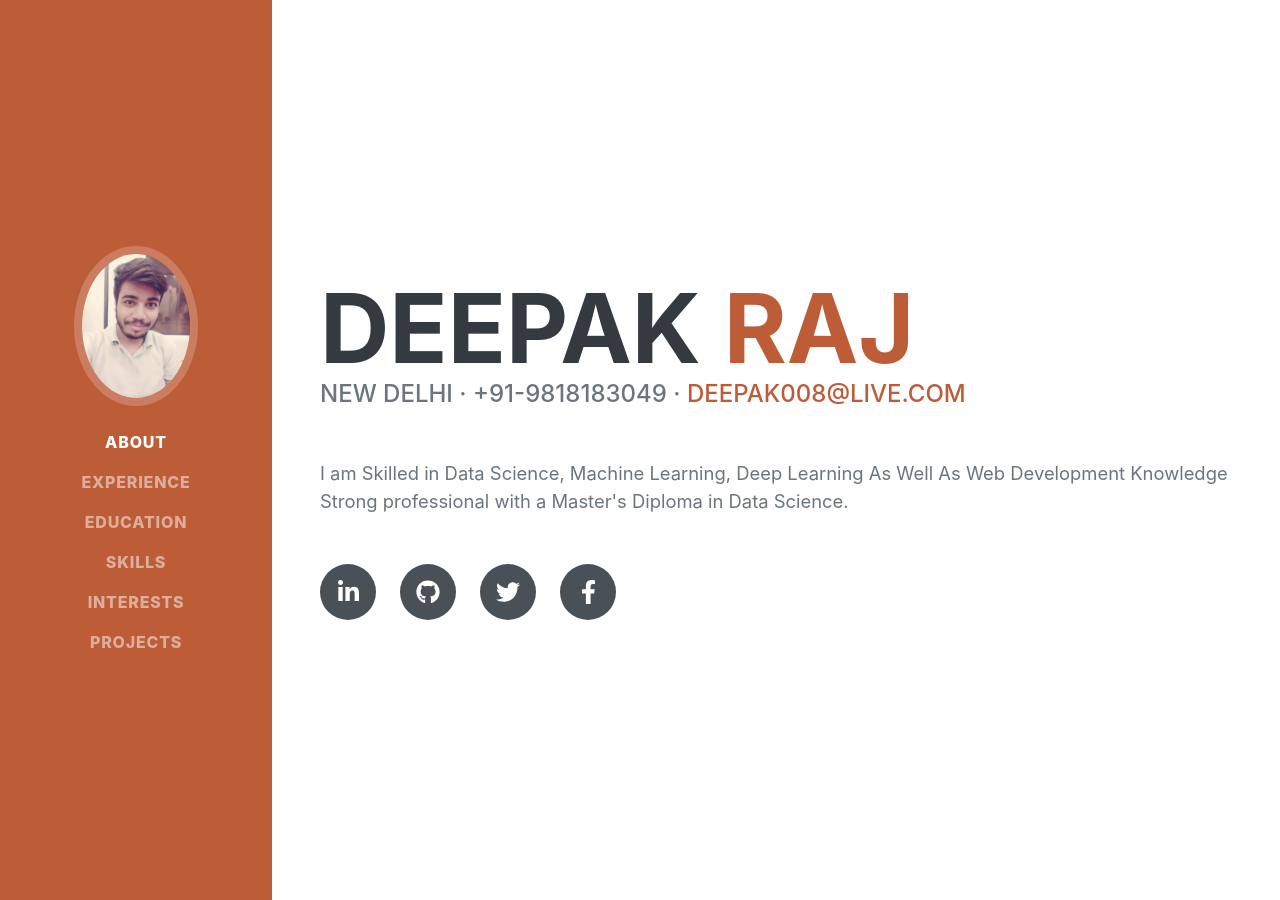
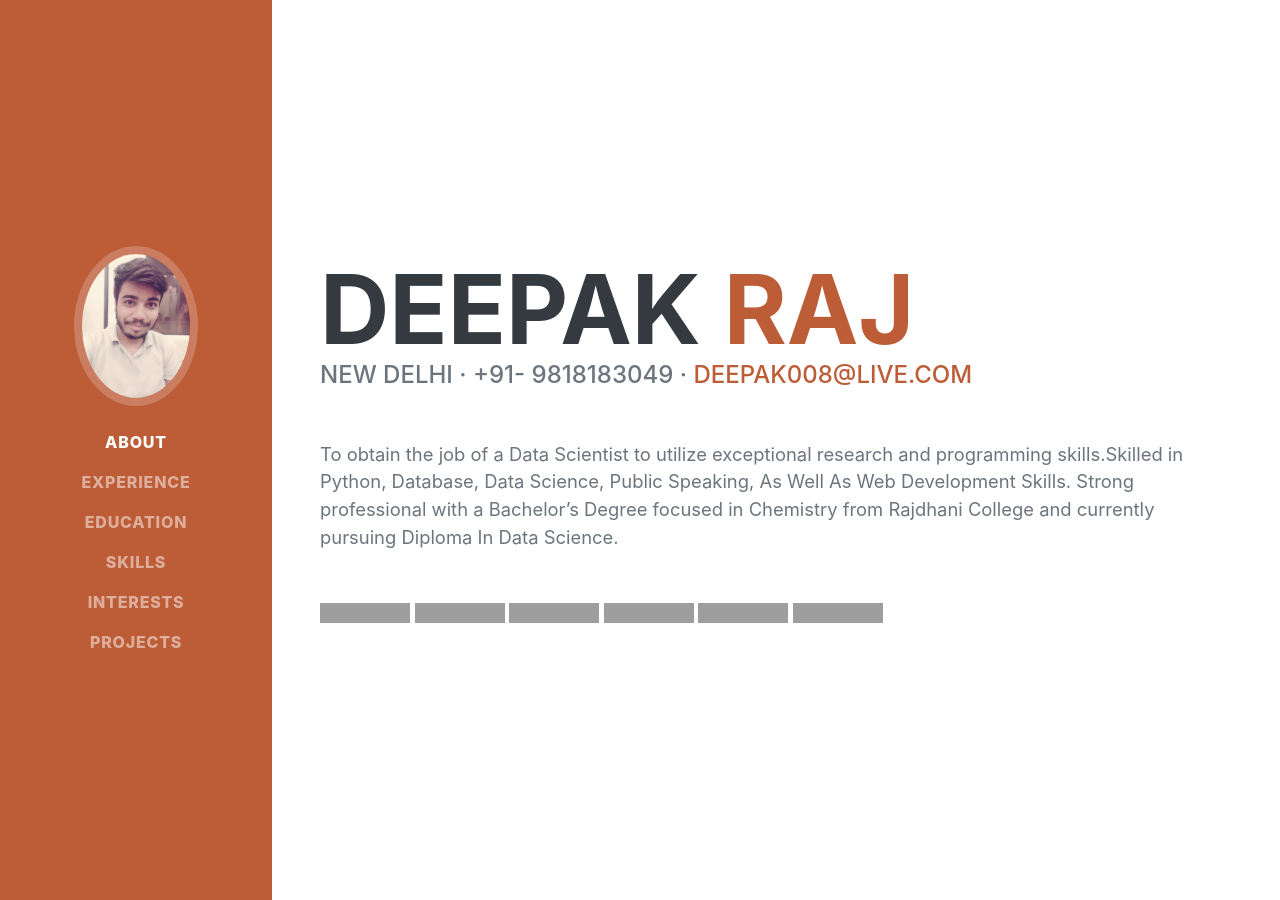
Before and after one commit to codeperfectplus/codeperfectplus.github.io, a Jekyll site: the page built from index.html, in a window 1280 px wide and 900 px high. Built offline with Jekyll 4.4.1, drawn with Linux system fonts in a browser that asks for light colours; nearby versions of some CDN libraries; some web fonts are replaced; some of the changed text lies outside the part shown; grey boxes are pictures that could not be loaded.

Commit message:
make it better

```diff
--- a/_config.yml
+++ b/_config.yml
@@ -1,24 +1,22 @@
-title: My Resume
-baseurl: "" # the subpath of your site, e.g. /blog
+title: Resume
+baseurl: "/" # the subpath of your site, e.g. /blog
 url: "" # the base hostname & protocol for your site, e.g. http://example.com
 
 # about section
+
 fname: Deepak
 lname: Raj
 email: deepak008@live.com
+mobile: +91- 9818183049
+address: New Delhi
 linkedin_username: deepak-raj-35887386
+dev_username: codeperfectplus
 github_username:  codeperfectplus
 facebook_username: mrperfect9015
 about_me: >- # this means to ignore newlines until "baseurl:"
-  I am Skilled in Data Science, Machine Learning, Deep Learning As Well As Web Development
-  Knowledge Strong professional with a Master's Diploma in Data Science.
-
-
-# Interests
-
-
-
-# Awards
+  To obtain the job of a Data Scientist to utilize exceptional research and programming skills.Skilled in Python,
+  Database, Data Science, Public Speaking, As Well As Web Development Skills. Strong professional with a Bachelor’s
+  Degree focused in Chemistry from Rajdhani College and currently pursuing Diploma In Data Science.
 
 
 # Build settings
--- a/_data/education.json
+++ b/_data/education.json
@@ -4,5 +4,11 @@
     "course": "B.Sc. (Hons.) Chemistry",
     "description":  "",
     "time_period": "2013-2016"
+  },
+  {
+    "institute": "Ims ProSchool",
+    "course": "Pg in Data Science",
+    "description": "",
+    "time_period": "2019-2020"
   }
 ]
--- a/_data/skills.json
+++ /dev/null
@@ -1,4 +0,0 @@
-[
-  {"badge": "fab fa-html5"},
-  {"badge": "fab fa-css3"}
-]
--- a/_layouts/default.html
+++ b/_layouts/default.html
@@ -4,8 +4,8 @@
     <meta charset="utf-8">
     <meta name="viewport" content="width=device-width, initial-scale=1, shrink-to-fit=no">
     <meta name="description" content="">
-    <meta name="author" content="">
-    <title>{{title}}</title>
+    <meta name="author" content="{{site.fname}} {{site.lname}}">
+    <title>{{site.fname}} {{site.lname}}'s {{page.title}}</title>
     <link rel="icon" type="image/x-icon" href="assets/img/favicon.ico">
     <!-- Font Awesome icons (free version)-->
     <script src="https://use.fontawesome.com/releases/v5.13.0/js/all.js" crossorigin="anonymous"></script>
--- a/index.html
+++ b/index.html
@@ -23,9 +23,14 @@
       <section class="resume-section" id="about">
         <div class="resume-section-content">
           <h1 class="mb-0">{{site.fname}} <span class="text-primary">{{site.lname}}</span></h1>
-          <div class="subheading mb-5">New Delhi · +91-9818183049 · <a href="mailto:deepak008@live.com">{{site.email}}</a></div>
+          <div class="subheading mb-5">{{site.address}} · {{site.mobile}} · <a href="mailto:deepak008@live.com">{{site.email}}</a></div>
           <p class="lead mb-5"> {{site.about_me}}</p>
-          <div class="social-icons"><a class="social-icon" href="https://www.linkedin.com/in/{{site.linkedin_username}}/"><i class="fab fa-linkedin-in"></i></a><a class="social-icon" href="https://github.com/{{site.github_username}}"><i class="fab fa-github"></i></a><a class="social-icon" href="#"><i class="fab fa-twitter"></i></a><a class="social-icon" href="https://www.facebook.com/{{site.facebook_username}}"><i class="fab fa-facebook-f"></i></a></div>
+          <div class="social-icons">
+            <p>
+              {% for about in site.data.about %}
+              <a href="{{about.href}}"><img src="{{about.src}}" alt="{{about.alt}}"></a>
+              {% endfor %}
+            </p>
         </div>
       </section>
       <hr class="m-0">
@@ -59,8 +64,8 @@
               <div>{{edu.description}}</div>
             </div>
             <div class="flex-shrink-0"><span class="text-primary">{{edu.time_period}}</span></div>
-            {% endfor %}
           </div>
+          {% endfor %}
         </div>
       </section>
       <hr class="m-0">
@@ -69,12 +74,32 @@
         <div class="resume-section-content">
           <h2 class="mb-5">Skills</h2>
           <div class="subheading mb-3">Programming Languages & Tools</div>
-          <ul class="list-inline dev-icons">
-            {% for skill in site.data.skills %}
-            <li class="list-inline-item"><i class="{{skill.badge}}"></i></li>
-            {% endfor %}
-          </ul>
-          <div class="subheading mb-3">Workflow</div>
+            <p><img src="https://img.shields.io/badge/python%20-%2314354C.svg?&amp;style=for-the-badge&amp;logo=python&amp;logoColor=white" alt="Python">
+                <img src="https://img.shields.io/badge/c++%20-%2300599C.svg?&amp;style=for-the-badge&amp;logo=c%2B%2B&amp;ogoColor=white" alt="C++">
+                <img src="https://img.shields.io/badge/javascript%20-%23323330.svg?&amp;style=for-the-badge&amp;logo=javascript&amp;logoColor=%23F7DF1E" alt="Javascript"></p>
+                <p><img src="https://img.shields.io/badge/postgres-%23316192.svg?&amp;style=for-the-badge&amp;logo=postgresql&amp;logoColor=white" alt="Postgres">
+                <img src="https://img.shields.io/badge/sqlite-%2307405e.svg?&amp;style=for-the-badge&amp;logo=sqlite&amp;logoColor=white" alt="Sqlite"></p>
+                <p><img src="https://img.shields.io/badge/numpy%20-%23013243.svg?&amp;style=for-the-badge&amp;logo=numpy&amp;logoColor=white" alt="Numpy">
+                <img src="https://img.shields.io/badge/pandas%20-%23150458.svg?&amp;style=for-the-badge&amp;logo=pandas&amp;logoColor=white" alt="Pandas">
+                <img src="https://img.shields.io/badge/Keras%20-%23D00000.svg?&amp;style=for-the-badge&amp;logo=Keras&amp;logoColor=white" alt="Keras">
+                <img src="https://img.shields.io/badge/TensorFlow%20-%23430098.svg?&amp;style=for-the-badge&amp;logo=TensorFlow&amp;logoColor=white" alt="Tensorflow">
+                <img src="https://img.shields.io/badge/SkLearn%20-%23E34F26.svg?&amp;style=for-the-badge&amp;logo=scikit%20learn&amp;logoColor=white" alt="SkLearn"></p>
+                <p><img src="https://img.shields.io/badge/heroku%20-%23430098.svg?&amp;style=for-the-badge&amp;logo=heroku&amp;logoColor=white" alt="Heorku">
+                <img src="https://img.shields.io/badge/Jupyter%20-%23F37626.svg?&amp;style=for-the-badge&amp;logo=Jupyter&amp;logoColor=white" alt="Jupyter">
+                <img src="https://img.shields.io/badge/Colab%20-%2320232a.svg?&amp;style=for-the-badge&amp;logo=google&amp;logoColor=white" alt="Colab"></p>
+                <p><img src="https://img.shields.io/badge/html%20-%23E34F26.svg?&amp;style=for-the-badge&amp;logo=html5&amp;logoColor=white" alt="HTML">
+                <img src="https://img.shields.io/badge/css%20-%231572B6.svg?&amp;style=for-the-badge&amp;logo=css3&amp;logoColor=white" alt="CSS">
+                <img src="https://img.shields.io/badge/bootstrap%20-%23563D7C.svg?&amp;style=for-the-badge&amp;logo=bootstrap&amp;logoColor=white" alt="BootStrap">
+                <img src="https://img.shields.io/badge/django%20-%23092E20.svg?&amp;style=for-the-badge&amp;logo=django&amp;logoColor=white" alt="Django">
+                <img src="https://img.shields.io/badge/FastAPI%20-%2307405e.svg?&amp;style=for-the-badge&amp;logo=fastapi&amp;logoColor=white" alt="FastAPI">
+                <img src="https://img.shields.io/badge/react%20-%2320232a.svg?&amp;style=for-the-badge&amp;logo=react&amp;logoColor=%2361DAFB" alt="React"></p>
+                <p><img src="https://img.shields.io/badge/-vscode-00a8e8?style=for-the-badge&amp;logo=visual-studio-code" alt="VSCode">
+                <img src="https://img.shields.io/badge/git%20-%23F05033.svg?&amp;style=for-the-badge&amp;logo=git&amp;logoColor=white" alt="Git">
+                <img src="https://img.shields.io/badge/github%20-%23121011.svg?&amp;style=for-the-badge&amp;logo=github&amp;logoColor=white" alt="Github">
+                <img src="https://img.shields.io/badge/docker%20-%230db7ed.svg?&amp;style=for-the-badge&amp;logo=docker&amp;logoColor=white" alt="Docker"></p>
+                <p><img src="https://img.shields.io/badge/-linux-772953?style=for-the-badge&amp;logo=linux" alt="Linux">
+                <img src="https://img.shields.io/badge/windows-0078D6?logo=windows&amp;logoColor=white&amp;style=for-the-badge" alt="windows"></p>
+        <div class="subheading mb-3">Workflow</div>
           <ul class="fa-ul mb-0">
             <li><span class="fa-li"><i class="fas fa-check"></i></span>Mobile-First, Responsive Design</li>
             <li><span class="fa-li"><i class="fas fa-check"></i></span>Cross Browser Testing & Debugging</li>
@@ -100,12 +125,6 @@
           <h2 class="mb-5">Projects</h2>
           <ul class="fa-ul mb-0">
             <li><span class="fa-li"><i class="fas fa-trophy text-warning"></i></span>Google Analytics Certified Developer</li>
-            <li><span class="fa-li"><i class="fas fa-trophy text-warning"></i></span>Mobile Web Specialist - Google Certification</li>
-            <li><span class="fa-li"><i class="fas fa-trophy text-warning"></i></span>1<sup>st </sup>Place - University of Colorado Boulder - Emerging Tech Competition 2009</li>
-            <li><span class="fa-li"><i class="fas fa-trophy text-warning"></i></span>1<sup>st </sup>Place - University of Colorado Boulder - Adobe Creative Jam 2008 (UI Design Category)</li>
-            <li><span class="fa-li"><i class="fas fa-trophy text-warning"></i></span>2<sup>nd </sup>Place - University of Colorado Boulder - Emerging Tech Competition 2008</li>
-            <li><span class="fa-li"><i class="fas fa-trophy text-warning"></i></span>1<sup>st </sup>Place - James Buchanan High School - Hackathon 2006</li>
-            <li><span class="fa-li"><i class="fas fa-trophy text-warning"></i></span>3<sup>rd </sup>Place - James Buchanan High School - Hackathon 2005</li>
           </ul>
         </div>
       </section>
```
Also changed, not shown: other parts of index.html (+1 -1 lines), _data/about.json (added, +32 -0 lines), _data/experience.json (+10 -4 lines), 3 other files.
